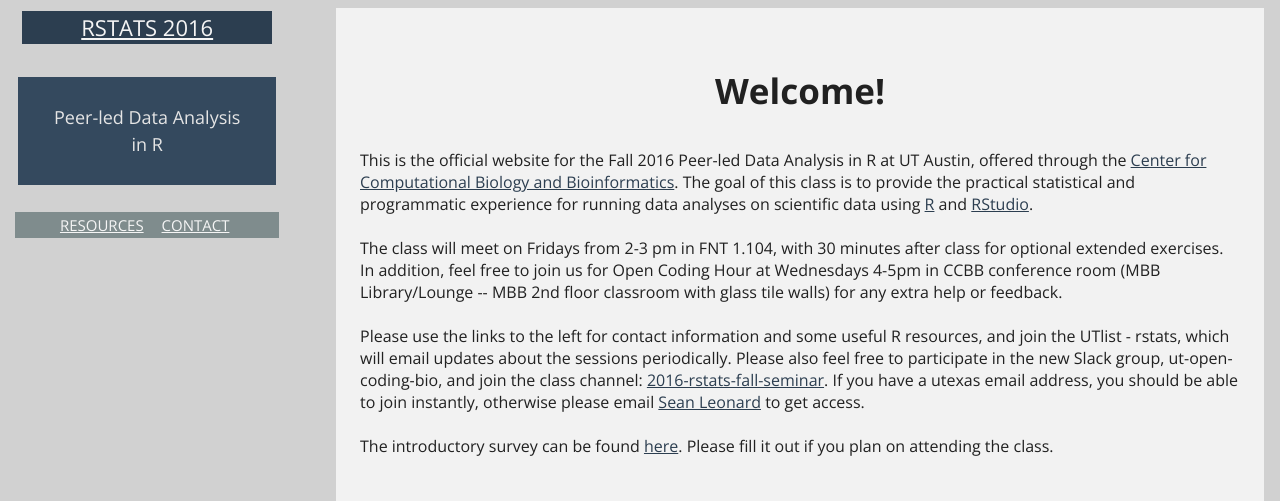
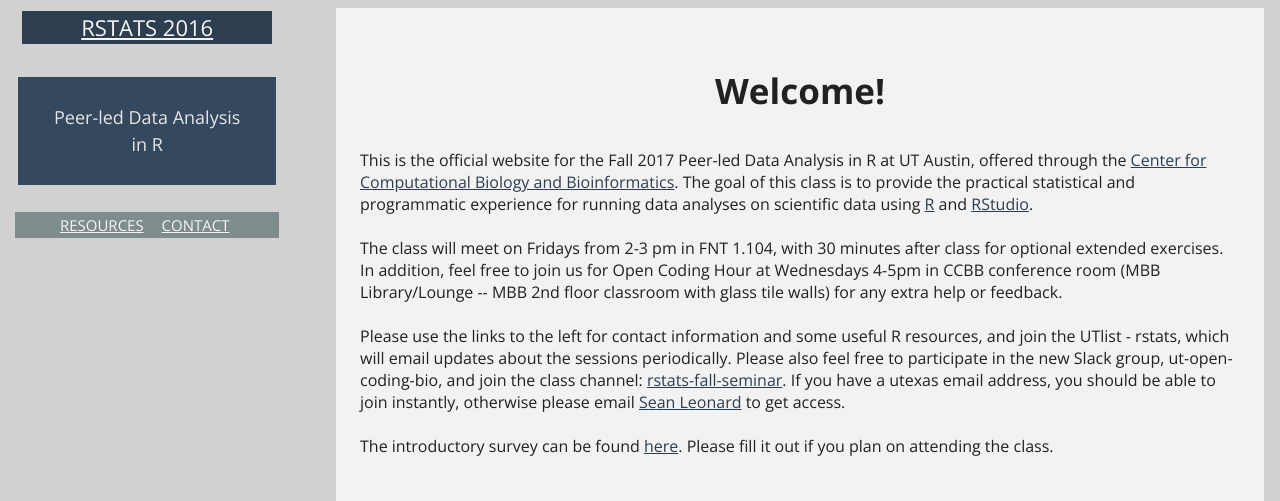
Before and after one commit to CCBBatUT/rstats_fall2017, a Jekyll site: the page built from index.html, in a window 1280 px wide. Shown: the top 501 px of the page. Built offline with Jekyll 4.4.1, drawn with Linux system fonts in a browser that asks for light colours.

Commit message:
update course

```diff
--- a/about/index.html
+++ b/about/index.html
@@ -4,11 +4,11 @@ layout: default
 <div class="main-content">
     <article class="module color-3">
             <h1>About</h1>
-            This is the official website for the Fall 2016 Peer-led Data Analysis in R at UT Austin, offered through the <a href="http://ccbb.biosci.utexas.edu/">Center for Computational Biology and Bioinformatics</a>. The goal of this class is to provide the practical statistical and programmatic experience for running data analyses on scientific data using <a href="https://www.r-project.org/">R</a> and <a href="https://www.rstudio.com/">RStudio</a>.
+            This is the official website for the 2017 Fall Peer-led Data Analysis in R at UT Austin, offered through the <a href="http://ccbb.biosci.utexas.edu/">Center for Computational Biology and Bioinformatics</a>. The goal of this class is to provide the practical statistical and programmatic experience for running data analyses on scientific data using <a href="https://www.r-project.org/">R</a> and <a href="https://www.rstudio.com/">RStudio</a>.
     		<br><br>
     		The class will meet on Fridays from 2-3 pm in FNT 1.104, with 30 minutes after class for optional extended exercises. In addition, feel free to join us for Open Coding Hour at Wednesdays 4-5pm in CCBB conference room (MBB Library/Lounge -- MBB 2nd floor classroom with glass tile walls) for any extra help or feedback.
     		<br><br>
-    		Please use the links to the left for contact information and some useful R resources. Please also feel free to participate in the new Slack group, ut-open-coding-bio, and join the class channel: 2016-rstats-fall-sminar. If you have any issues joining the slack group, please email <a href="mailto:spleonard1@gmail.com">Sean Leonard</a>.
+    		Please use the links to the left for contact information and some useful R resources. Please also feel free to participate in the new Slack group, ut-open-coding-bio, and join the class channel: rstats-fall-seminar. If you have any issues joining the slack group, please email <a href="mailto:spleonard1@gmail.com">Sean Leonard</a>.
 
             </p>
     </article>
--- a/index.html
+++ b/index.html
@@ -7,11 +7,11 @@ layout: default
 
     <article class="module color-3">
     <h1> Welcome! </h1>
-    This is the official website for the Fall 2016 Peer-led Data Analysis in R at UT Austin, offered through the <a href="http://ccbb.biosci.utexas.edu/">Center for Computational Biology and Bioinformatics</a>. The goal of this class is to provide the practical statistical and programmatic experience for running data analyses on scientific data using <a href="https://www.r-project.org/">R</a> and <a href="https://www.rstudio.com/">RStudio</a>.
+    This is the official website for the Fall 2017 Peer-led Data Analysis in R at UT Austin, offered through the <a href="http://ccbb.biosci.utexas.edu/">Center for Computational Biology and Bioinformatics</a>. The goal of this class is to provide the practical statistical and programmatic experience for running data analyses on scientific data using <a href="https://www.r-project.org/">R</a> and <a href="https://www.rstudio.com/">RStudio</a>.
     <br><br>
     The class will meet on Fridays from 2-3 pm in FNT 1.104, with 30 minutes after class for optional extended exercises. In addition, feel free to join us for Open Coding Hour at Wednesdays 4-5pm in CCBB conference room (MBB Library/Lounge -- MBB 2nd floor classroom with glass tile walls) for any extra help or feedback.
     <br><br>
-    Please use the links to the left for contact information and some useful R resources, and join the UTlist - rstats, which will email updates about the sessions periodically. Please also feel free to participate in the new Slack group, ut-open-coding-bio, and join the class channel: <a href="https://ut-open-coding-bio.slack.com/x-42134075029-42895634710/signup">2016-rstats-fall-seminar</a>. If you have a utexas email address, you should be able to join instantly, otherwise please email <a href="mailto:spleonard1@gmail.com">Sean Leonard</a> to get access.
+    Please use the links to the left for contact information and some useful R resources, and join the UTlist - rstats, which will email updates about the sessions periodically. Please also feel free to participate in the new Slack group, ut-open-coding-bio, and join the class channel: <a href="https://ut-open-coding-bio.slack.com/x-42134075029-42895634710/signup">rstats-fall-seminar</a>. If you have a utexas email address, you should be able to join instantly, otherwise please email <a href="mailto:spleonard1@gmail.com">Sean Leonard</a> to get access.
     <br><br>
     The introductory survey can be found <a href="https://www.surveymonkey.com/r/RCCK76V">here</a>. Please fill it out if you plan on attending the class.
     <br><br>
```
Also changed, not shown: instructor_guidelines/index.md (+2 -9 lines).
